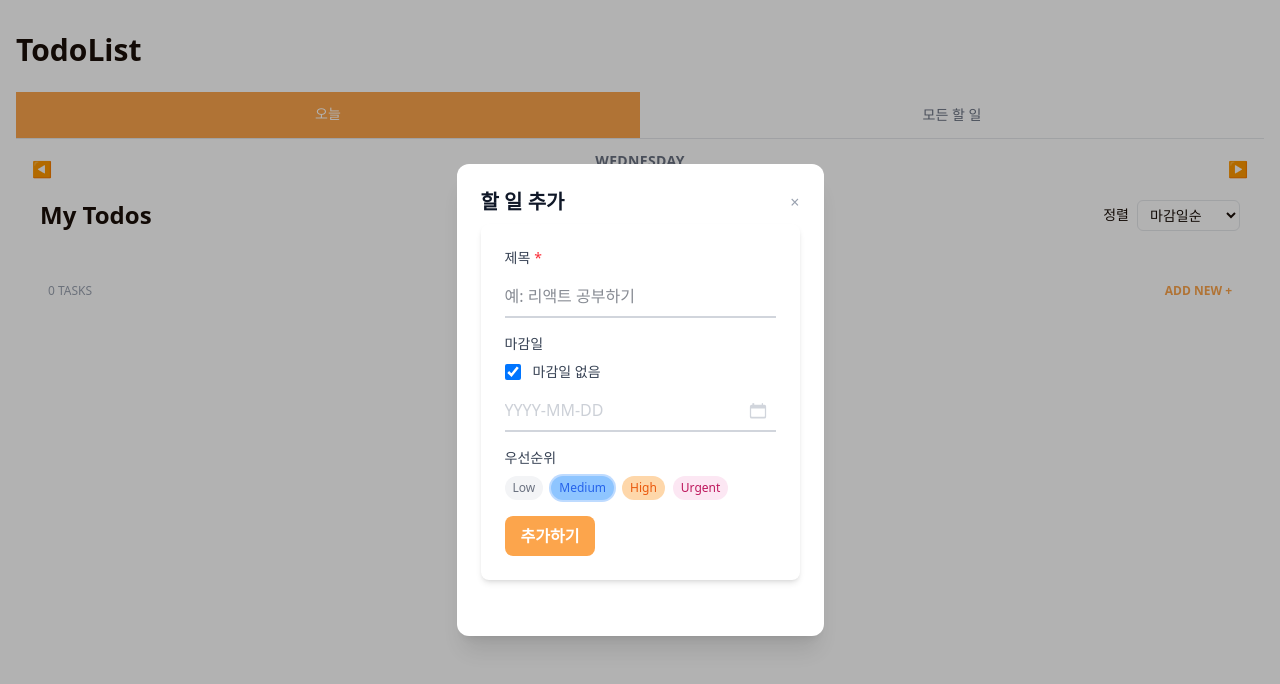
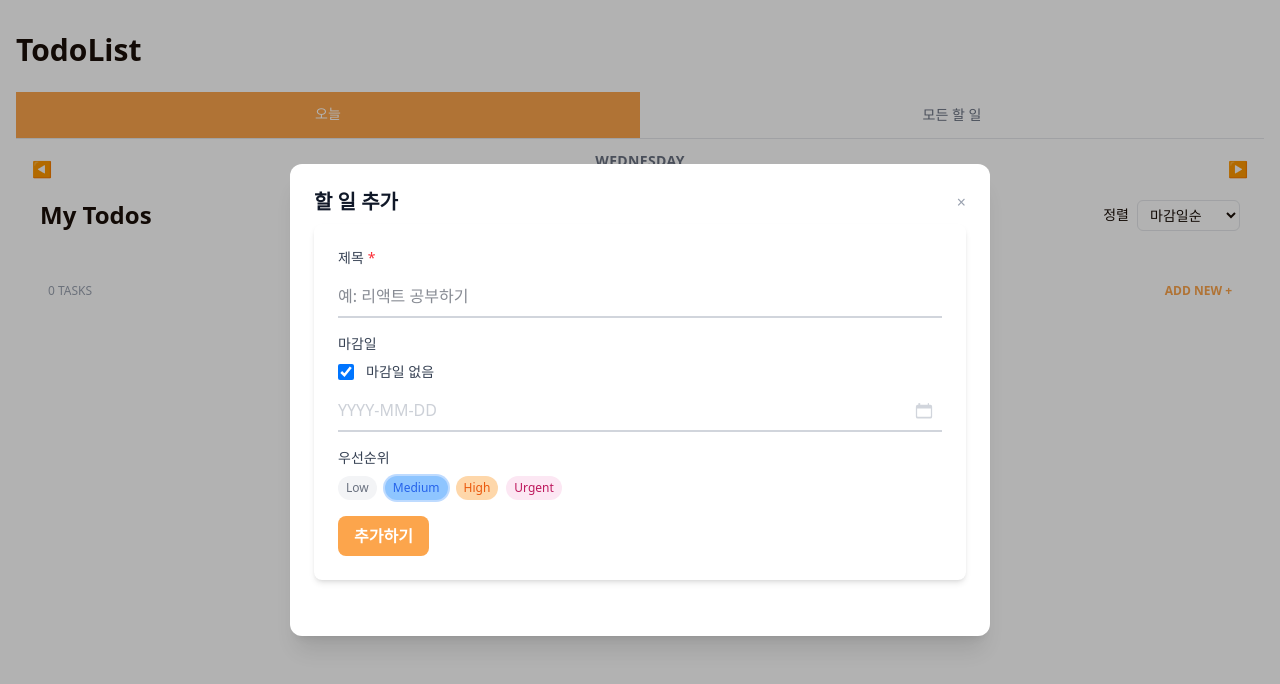
Before and after one commit to Anas-wg/todoList, a React (Vite) app: page / in a window 1280 px wide. Both pictures are taken after a click on the button "ADD NEW +". Shown: the top 684 px of the page. Built offline with nearby package versions, Linux system fonts and the light colour scheme.

Commit message:
[FIX] 할일 추가 모달 PC 환경에서  고정너비 변경

```diff
--- a/src/components/modal/AddTodoModal.tsx
+++ b/src/components/modal/AddTodoModal.tsx
@@ -1,4 +1,3 @@
-import React from "react";
 import AddTodoForm, { CreateTodoData } from "../todo/AddTodoForm";
 
 interface AddTodoModalProps {
@@ -22,7 +21,7 @@ const AddTodoModal = ({ isOpen, onClose, onCreateTodo }: AddTodoModalProps) => {
         onClick={onClose}
         aria-hidden="true"
       />
-      <div className="relative w-full md:w-auto max-w-2xl bg-white rounded-2xl md:rounded-xl shadow-xl p-4 md:p-6 max-h-[80vh] overflow-y-auto overflow-visible pb-16">
+      <div className="relative w-full md:w-[700px] max-w-4xl bg-white rounded-2xl md:rounded-xl shadow-xl p-4 md:p-6 max-h-[80vh] overflow-y-auto overflow-visible pb-16">
         <div className="flex items-center justify-between mb-2">
           <h3
             id="add-todo-title"
```
